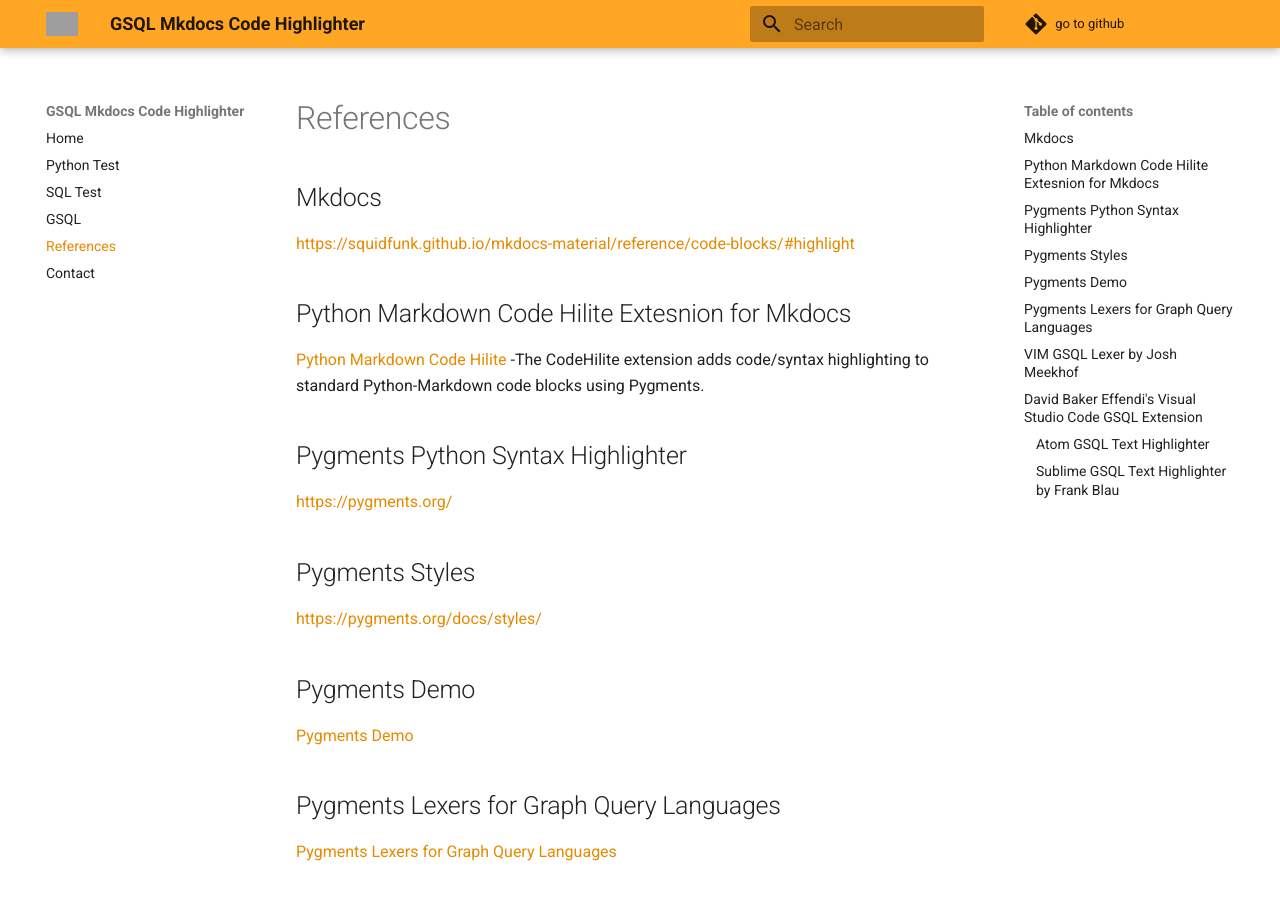
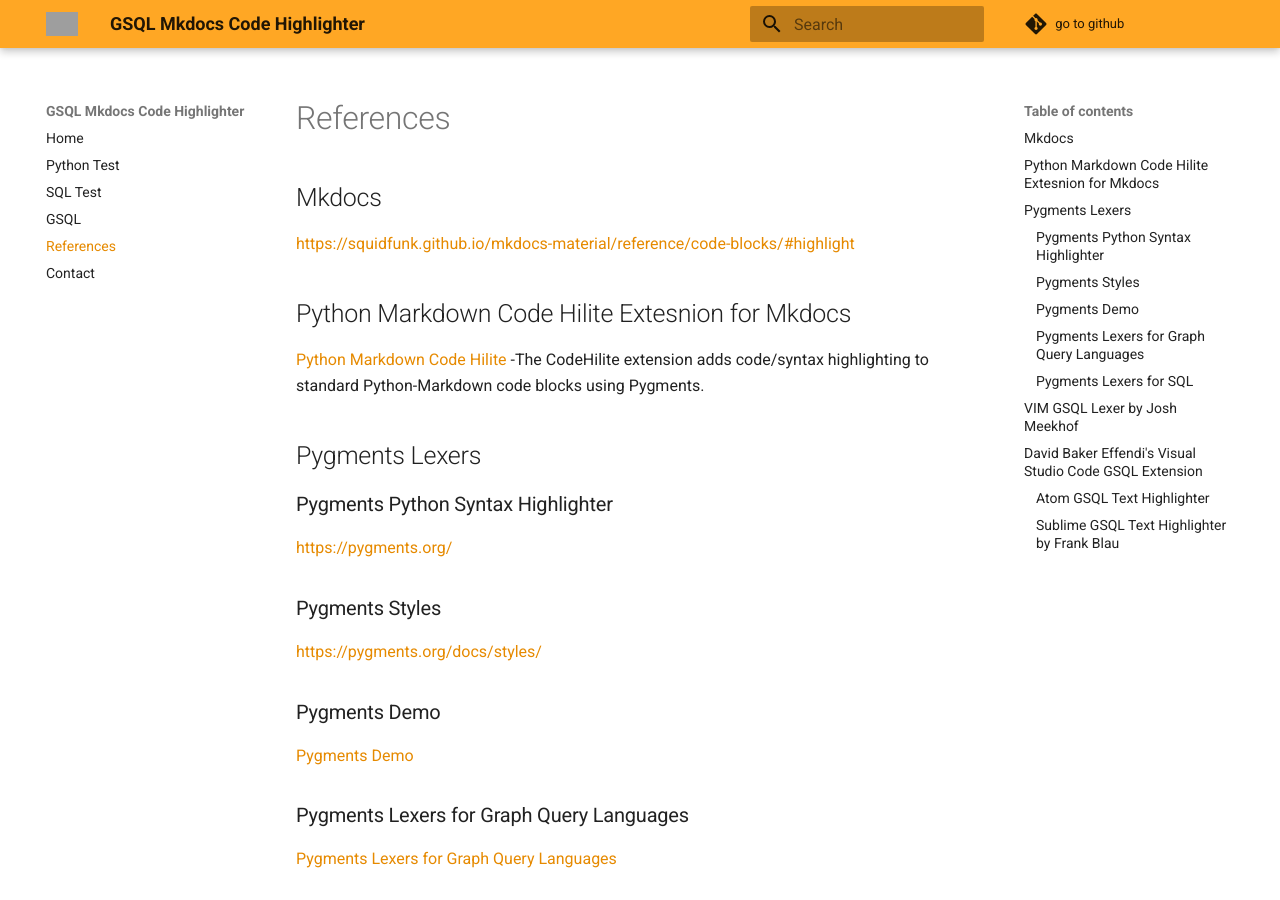
Before and after one commit to dmccreary/gsql-mkdocs-code-highlighter, an MkDocs documentation site: the page built from docs/references.md, in a window 1280 px wide and 900 px high. Built offline with MkDocs 1.6.1 and Material for MkDocs 9.7.7, drawn with Linux system fonts in a browser that asks for light colours; comment, search, counter and statistics services are not loaded; some of the changed text lies outside the part shown; grey boxes are pictures that could not be loaded.

Commit message:
updates to markdown content

```diff
--- a/docs/references.md
+++ b/docs/references.md
@@ -6,17 +6,21 @@
 ## Python Markdown Code Hilite Extesnion for Mkdocs
 [Python Markdown Code Hilite](https://python-markdown.github.io/extensions/code_hilite/) -The CodeHilite extension adds code/syntax highlighting to standard Python-Markdown code blocks using Pygments.
 
-## Pygments Python Syntax Highlighter
+## Pygments Lexers
+### Pygments Python Syntax Highlighter
 [https://pygments.org/](https://pygments.org/)
 
-## Pygments Styles
+### Pygments Styles
 [https://pygments.org/docs/styles/](https://pygments.org/docs/styles/)
 
-## Pygments Demo
+### Pygments Demo
 [Pygments Demo](https://pygments.org/demo/)
 
-## Pygments Lexers for Graph Query Languages
+### Pygments Lexers for Graph Query Languages
 [Pygments Lexers for Graph Query Languages](https://github.com/pygments/pygments/blob/master/pygments/lexers/graph.py)
+
+### Pygments Lexers for SQL
+[Pygment Lexer for SQL](https://github.com/pygments/pygments/blob/master/pygments/lexers/sql.py)
 
 ## VIM GSQL Lexer by Josh Meekhof
 [Josh Meekhof's GSQL Syntax Highlighter for VIM](https://github.com/jmeekhof/gsql-vim/blob/master/syntax/gsql.vim)
```
